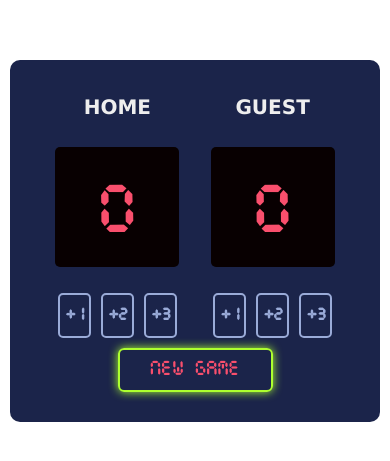
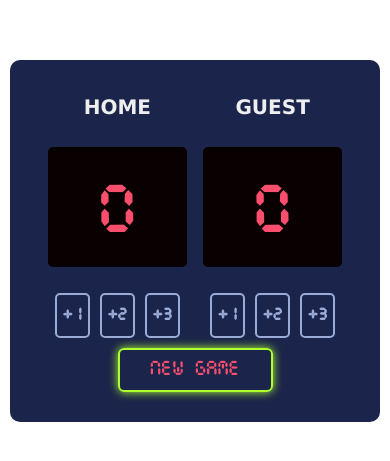
Before and after one commit to goldenokeama/basketball-scoreboard, a website built with Vite: page index.html in a window 390 px wide. Shown: the part 181-642 px from the top of the page. Built offline with nearby package versions, Linux system fonts and the light colour scheme.

Commit message:
made the points buttons to be responsive

```diff
--- a/index.css
+++ b/index.css
@@ -35,12 +35,12 @@ body {
 }
 
 .home-guest-container .home-container {
-  width: 40%;
+  width: 45%;
   margin: auto;
 }
 
 .home-guest-container .guest-container {
-  width: 40%;
+  width: 45%;
   margin: auto;
 }
 @media (min-width: 599px) {
@@ -96,7 +96,8 @@ body {
 }
 
 .btn {
-  width: 33px;
+  min-width: 35px;
+  width: 25%;
 
   height: 45px;
   font-family: inherit;
```
